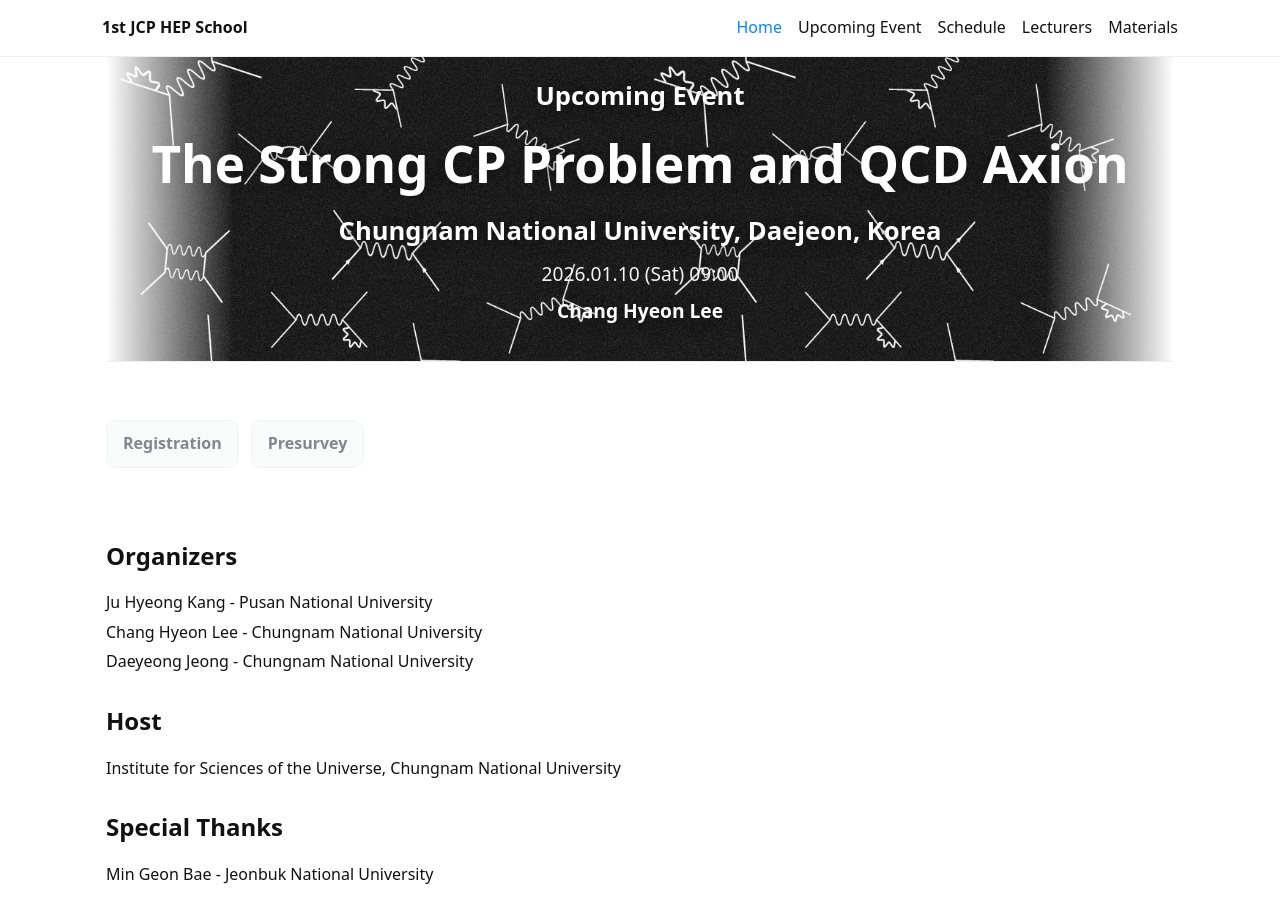
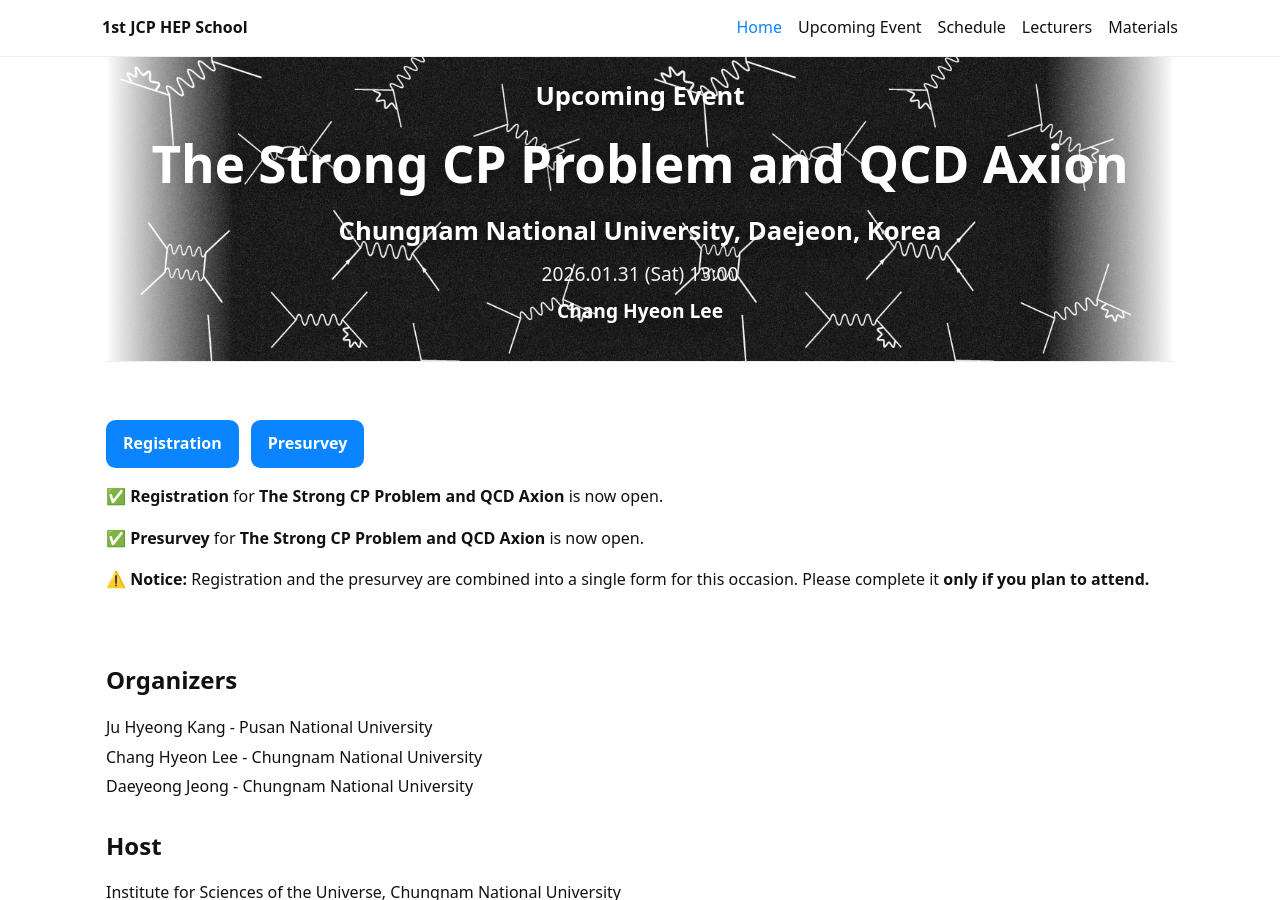
Before and after one commit to HEPschool/1stJCP, a Jekyll site: the page built from docs/index.md, in a window 1280 px wide and 900 px high, scrolled down 869 px. Built offline with Jekyll 4.4.1, drawn with Linux system fonts in a browser that asks for light colours.

Commit message:
The Strong CP Problem and QCD Axion - schedule and registration update

```diff
--- a/docs/_data/surveys.yml
+++ b/docs/_data/surveys.yml
@@ -1,8 +1,8 @@
 - name: "Registration"
-  topic: ""
-  url: ""
-  enabled: false
+  topic: "The Strong CP Problem and QCD Axion"
+  url: "https://docs.google.com/forms/d/e/1FAIpQLSdOqGUvNSRRby5K2sdTij-U_wajBb49yPWvcb5TY4E6fHj_iQ/viewform?usp=sharing&ouid=100527788898630603569"
+  enabled: true
 - name: "Presurvey"
-  topic: ""
-  url: ""
-  enabled: false
+  topic: "The Strong CP Problem and QCD Axion"
+  url: "https://docs.google.com/forms/d/e/1FAIpQLSdOqGUvNSRRby5K2sdTij-U_wajBb49yPWvcb5TY4E6fHj_iQ/viewform?usp=sharing&ouid=100527788898630603569"
+  enabled: true
--- a/docs/_events/26-01 The Strong CP Problem and QCD Axion.md
+++ b/docs/_events/26-01 The Strong CP Problem and QCD Axion.md
@@ -1,7 +1,7 @@
 ---
 layout: event
 title: "The Strong CP Problem and QCD Axion"
-date: 2026-01-10 09:00 +0900
+date: 2026-01-31 13:00 +0900
 location: "Chungnam National University, Daejeon, Korea"
 speaker: "Chang Hyeon Lee"
 address: "Room 115, College of Natural Sciences Building 4 (W11-2), Chungnam National University, 99 Daehak-ro, Yuseong-gu, Daejeon 34134, Korea"
@@ -23,6 +23,6 @@ hero:
       style: title
     - text: "Chang Hyeon Lee"
       style: subtitle
-    - text: "2026.01.10 (Sat)"
+    - text: "2026.01.31 (Sat)"
       style: text
 ---
--- a/docs/index.md
+++ b/docs/index.md
@@ -31,6 +31,8 @@ JCP HEP School is a student-led monthly workshop featuring graduate-level, field
 
 {% include surveys.html %}
 
+**⚠️ Notice:** Registration and the presurvey are combined into a single form for this occasion. Please complete it **only if you plan to attend.**
+
 <br>
 
 {% include poster.html %}
```
